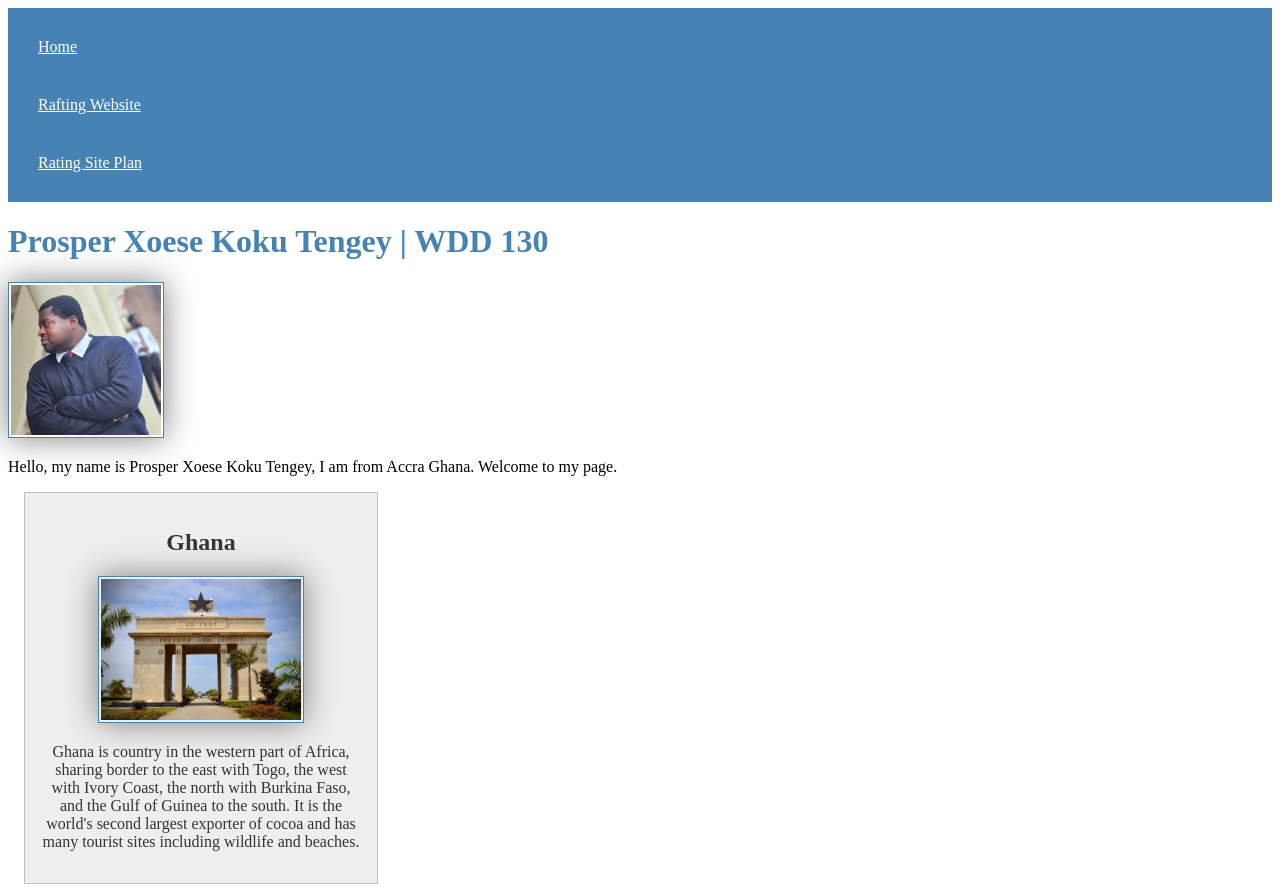
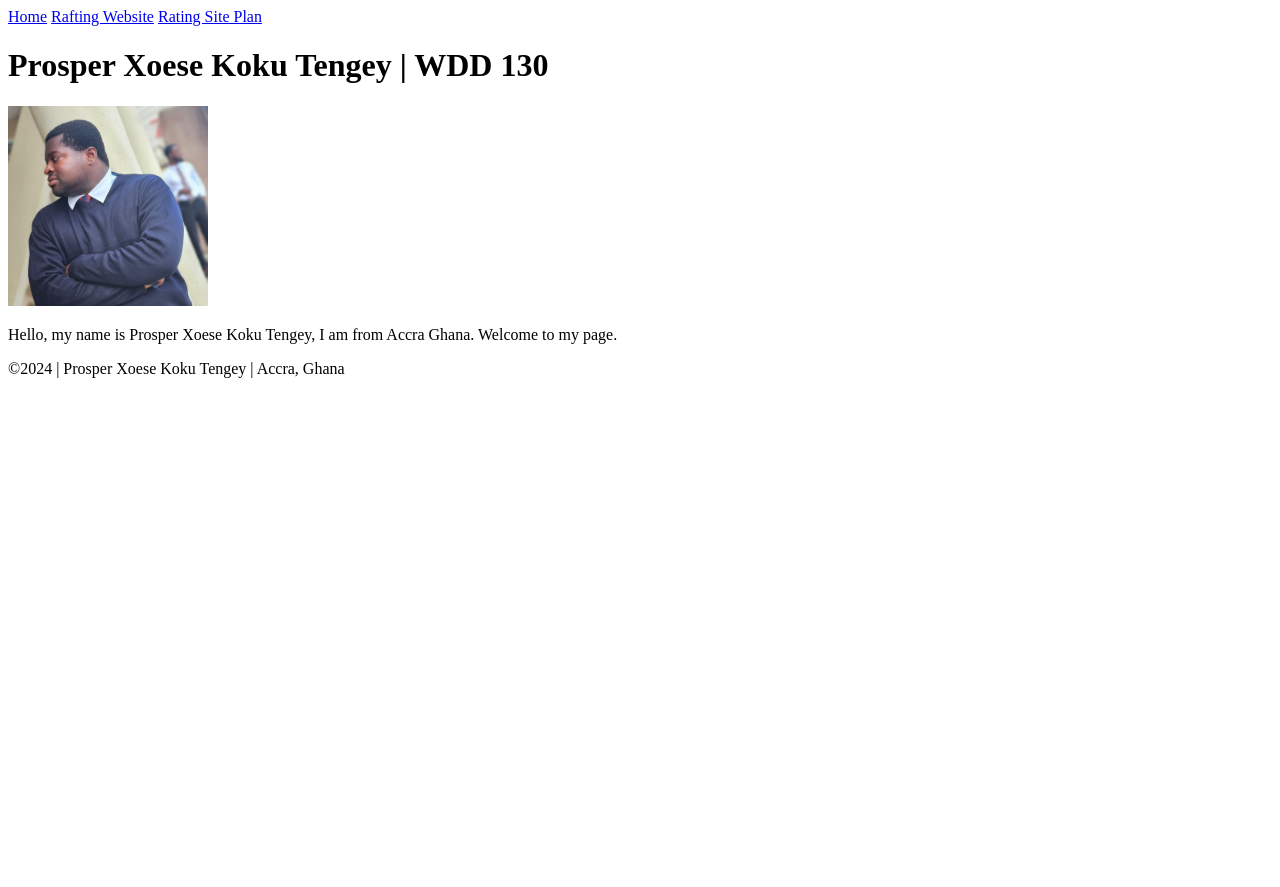
Before and after one commit to prospertengey/wdd130, a plain HTML site: page index.html in a window 1280 px wide. Shown: the top 887 px of the page. After the commit the page ends 800 px from the top, so only its background shows below. Drawn offline with Linux system fonts and the light colour scheme.

Commit message:
restart lesson

```diff
--- a/index.html
+++ b/index.html
@@ -4,9 +4,6 @@
         <meta charset="utf-8">
         <meta name="viewport" content="width=device-width,initial-scale=1.0">
         <title>Prosper Xoese Koku Tengey | WDD130</title>
-        <meta name="description" content="Prosper's Enhancing my homepage look">
-        <meta name=" author" content="Prosper Xoese Koku Tengey">
-        <link rel="stylesheet" href="styles/styles.css">
     </head>
     <body>
         <header>
@@ -21,11 +18,6 @@
             <img src="images/profile.jpg" alt="Hello, my name is Prosper" width="200">
             <p>Hello, my name is Prosper Xoese Koku Tengey, I am from Accra Ghana. Welcome to my page.</p>
         </main>
-        <aside>
-            <h2>Ghana</h2>
-            <img src="images/black_star_square.jpg" alt="Ghana Black Star Square">
-            <p>Ghana is country in the western part of Africa, sharing border to the east with Togo, the west with Ivory Coast, the north with Burkina Faso, and the Gulf of Guinea to the south. It is the world's second largest exporter of cocoa and has many tourist sites including wildlife and beaches.</p>
-        </aside>
         <footer>
             <p>©2024 | Prosper Xoese Koku Tengey | Accra, Ghana</p>
         </footer>
--- a/styles/styles.css
+++ /dev/null
@@ -1,50 +0,0 @@
-nav {
-    background-color:  steelblue;
-    padding: 10px;
-}
-
-nav a {
-    color: white;
-    display: block;
-    padding: 20px;
-}
-
-h1 {
-    color: steelblue;
-}
-
-img {
-    width: 150px;
-    height: auto;
-    border: 1px solid steelblue;
-    padding: 2px;
-    box-shadow: 0 0 30px gray;
-}
-
-p {
-    padding: 0px;
-}
-main {
-    max-width: 840px;
-}
-
-aside {
-    width: 20rem;
-    margin: 1rem;
-    border: 1px solid rgba(0, 0, 0, 0.2);
-    padding: 1rem;
-    background-color: #eee;
-    color: #333;
-    text-align: center;
-}
-
-aside img {
-    width: 200px;
-    height: auto;
-}
-
-footer {
-    margin-top: 15px;
-    border-top: 1px solid #000;
-    text-align: center;
-}
```
Also changed, not shown: week_02/holygrail.html (deleted, +0 -44 lines).
